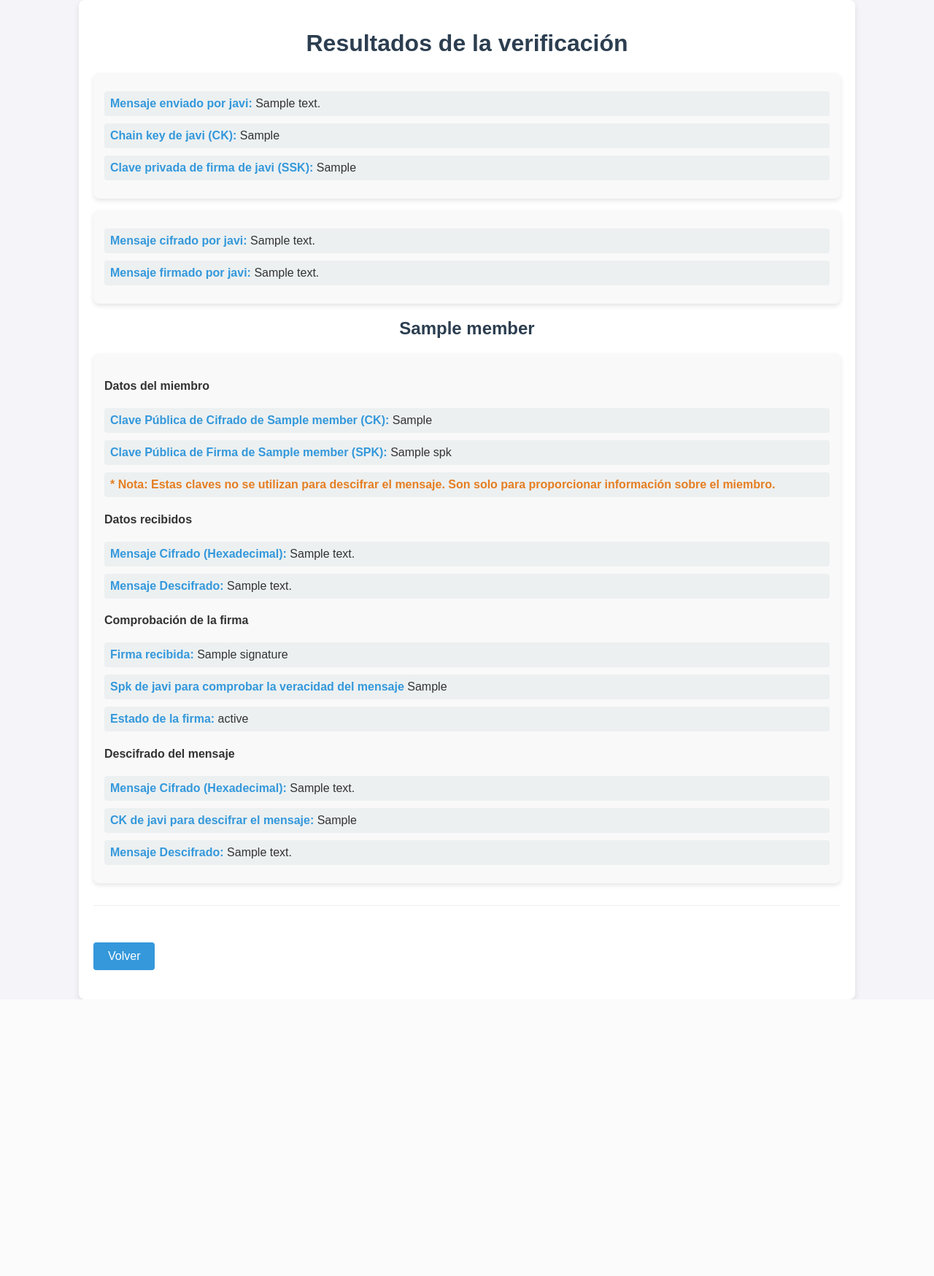
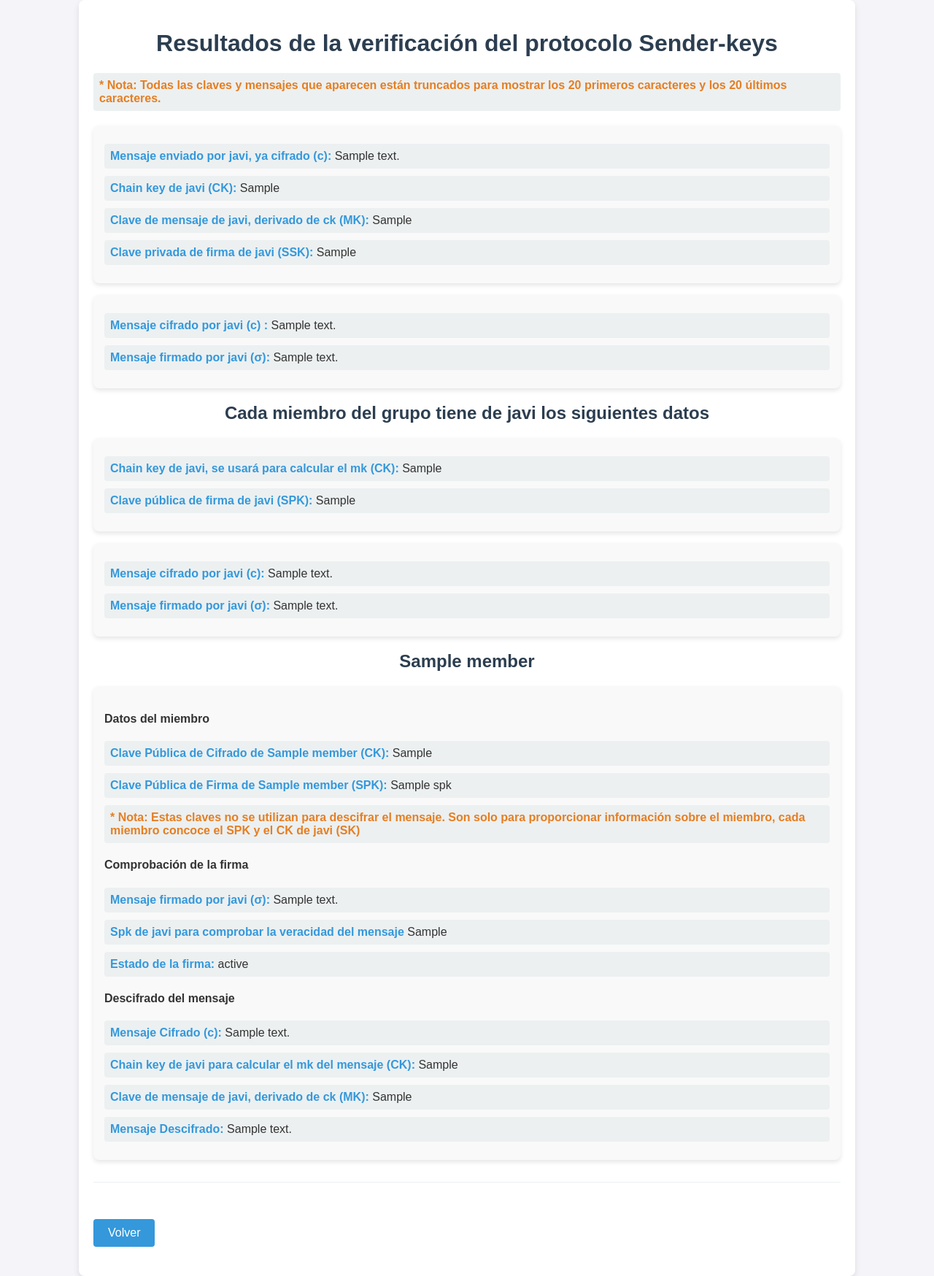
Before and after one commit to rafduqcol/Sender-keys, a Django app: template SenderKeys/app/templates/results.html in a window 1280 px wide. Shown: the whole page at 73% size. Before the commit the page ends 1369 px from the top, so only its background shows below. Run offline with Django 4.2, Linux system fonts and the light colour scheme; the template is opened without the code that fills it: most values are stand-ins (such as "Sample title", 1, 10 or a date in 2020).

Commit message:
feat: Implementa cambios en el código para ser más optimo

```diff
--- a/SenderKeys/app/templates/index.html
+++ b/SenderKeys/app/templates/index.html
@@ -61,7 +61,7 @@
     </style>
 </head>
 <body>
-    <h1>Enviar mensaje al grupo</h1>
+    <h1>Enviar mensaje al grupo como javi</h1>
     <div class="container">
         <form method="POST">
             {% csrf_token %}
--- a/SenderKeys/app/templates/results.html
+++ b/SenderKeys/app/templates/results.html
@@ -109,17 +109,37 @@
 </head>
 <body>
     <div class="container">
-        <h1>Resultados de la verificación</h1>
+        <h1>Resultados de la verificación del protocolo Sender-keys</h1>
+        <ul><li style="color: #e67e22; font-weight: bold;">* Nota: Todas las claves y mensajes que aparecen están truncados para mostrar
+            los 20 primeros caracteres y los 20 últimos caracteres.</li>
+        </ul>
+
 
         <div class="result-container">
             <ul>
-                <li><strong>Mensaje enviado por javi:</strong> {{ message }}</li>
+                <li><strong>Mensaje enviado por javi, ya cifrado (c):</strong> {{ message }}</li>
                 <li><strong>Chain key de javi (CK):</strong> {{ javi_ck }}</li>
+                <li><strong>Clave de mensaje de javi, derivado de ck (MK):</strong> {{javi_mk}} </li>
                 <li><strong>Clave privada de firma de javi (SSK):</strong> {{ javi_ssk }}</li>
             </ul>
             <ul>
-                <li><strong>Mensaje cifrado por javi:</strong> {{ javi_encrypted_message }}</li>
-                <li><strong>Mensaje firmado por javi:</strong> {{ javi_signed_message }}</li>
+                <li><strong>Mensaje cifrado por javi (c) :</strong> {{ javi_encrypted_message }}</li>
+                <li><strong>Mensaje firmado por javi (σ):</strong> {{ javi_signed_message }}</li>
+            </ul>
+        </div>
+
+
+
+        <div class="result-container">
+            <h2> Cada miembro del grupo tiene de javi los siguientes datos </h2>
+
+            <ul>
+                <li><strong>Chain key de javi, se usará para calcular el mk (CK):</strong> {{ javi_ck }}</li>
+                <li><strong>Clave pública de firma de javi (SPK):</strong> {{ javi_spk }}</li>
+            </ul>
+            <ul>
+                <li><strong>Mensaje cifrado por javi (c):</strong> {{ javi_encrypted_message }}</li>
+                <li><strong>Mensaje firmado por javi (σ):</strong> {{ javi_signed_message }}</li>
             </ul>
         </div>
 
@@ -132,21 +152,18 @@
                     <li><strong>Clave Pública de Cifrado de {{result.member}} (CK):</strong> {{ result.ck }}</li>
                     <li><strong>Clave Pública de Firma de {{result.member}} (SPK):</strong> {{ result.spk }}</li>
                     <li style="color: #e67e22; font-weight: bold;">* Nota: Estas claves no se utilizan para descifrar el mensaje.
-                        Son solo para proporcionar información sobre el miembro.</li>
-
-                    <h4>Datos recibidos</h4>
-                    <li><strong>Mensaje Cifrado (Hexadecimal):</strong> {{ javi_encrypted_message }}</li>
-                    <li><strong>Mensaje Descifrado:</strong> {{ javi_decrypted_message }}</li>
+                        Son solo para proporcionar información sobre el miembro, cada miembro concoce el SPK y el CK de javi (SK)</li>
 
                     <h4>Comprobación de la firma</h4>
-                    <li><strong>Firma recibida:</strong> {{ result.signature }}</li>
+                    <li><strong>Mensaje firmado por javi (σ):</strong> {{ javi_signed_message }}</li>
                     <li><strong>Spk de javi para comprobar la veracidad del mensaje</strong> {{ javi_spk }}</li>
                     <li><strong>Estado de la firma:</strong> {{ result.signature_status }}</li>
 
                     <h4>Descifrado del mensaje</h4>
-                    <li><strong>Mensaje Cifrado (Hexadecimal):</strong> {{ javi_encrypted_message }}</li>
-                    <li><strong>CK de javi para descifrar el mensaje:</strong> {{ javi_ck }}</li>
-                    <li><strong>Mensaje Descifrado:</strong> {{ javi_decrypted_message }}</li>
+                    <li><strong>Mensaje Cifrado (c):</strong> {{ javi_signed_message }}</li>
+                    <li><strong>Chain key de javi para calcular el mk del mensaje (CK):</strong> {{ javi_ck }}</li>
+                    <li><strong>Clave de mensaje de javi, derivado de ck (MK):</strong> {{ result.mk_derived_by_member }} </li>
+                    <li><strong>Mensaje Descifrado:</strong> {{ result.decrypted_message_by_member }}</li>
                 </ul>
                 <hr>
             </div>
```
Also changed, not shown: SenderKeys/app/sender_keys.py (+41 -13 lines), SenderKeys/app/views.py (+45 -38 lines).
